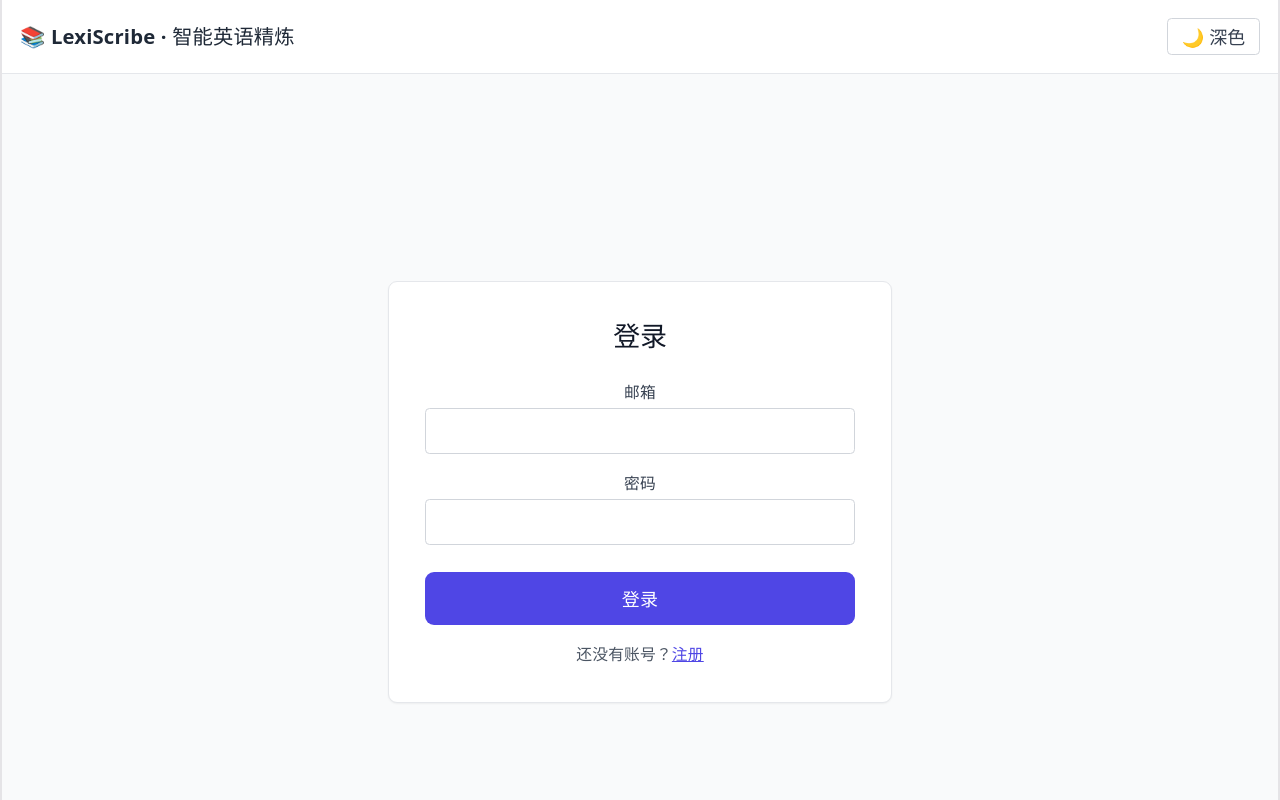
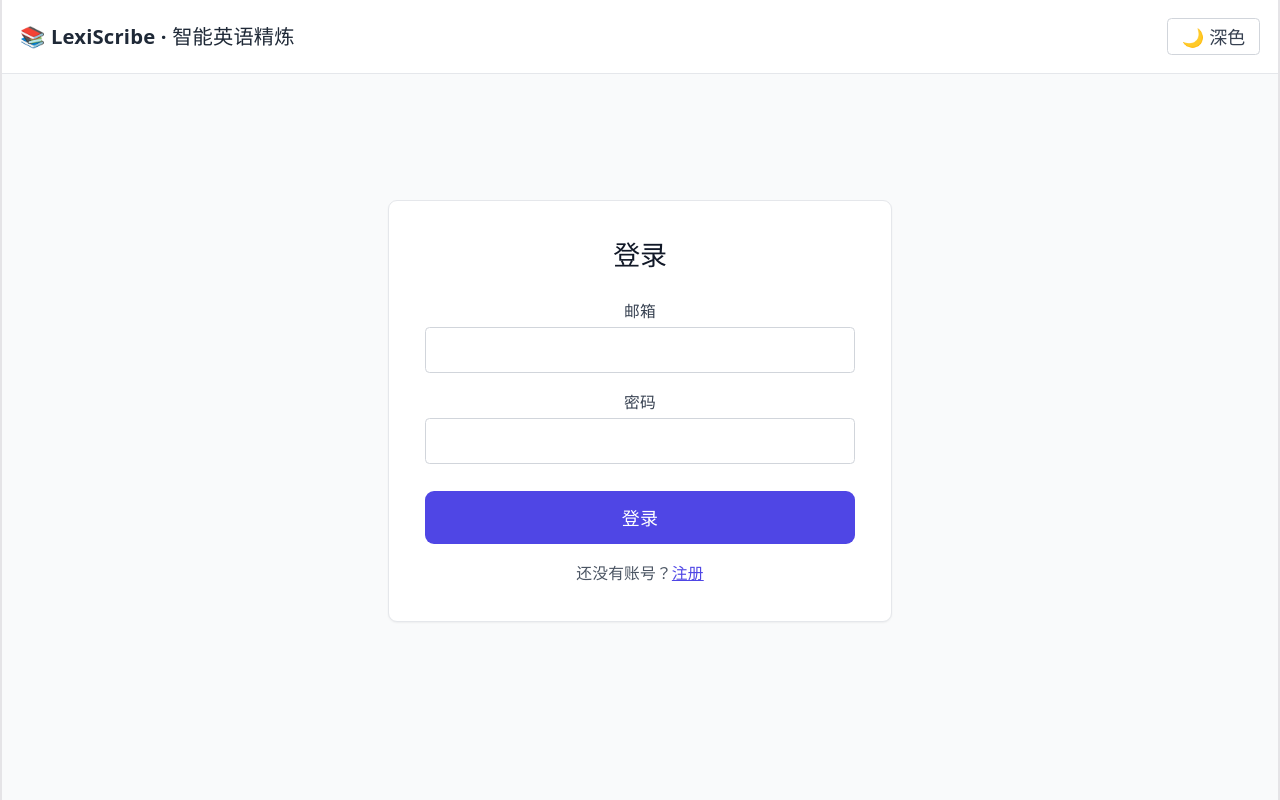
Before and after one commit to Chlorine001/english-review-frontend, a Vue app: page /login in a window 1280 px wide. Built offline with nearby package versions, Linux system fonts and the light colour scheme; no server answers.

Commit message:
微调页面布局

```diff
--- a/src/views/Dashboard.vue
+++ b/src/views/Dashboard.vue
@@ -21,7 +21,7 @@
         <div class="flex flex-col sm:flex-row gap-4">
             <router-link to="/review" class="btn-primary">🚀 开始复习</router-link>
             <router-link to="/add" class="btn-secondary">➕ 添加句子</router-link>
-            <!-- <router-link to="/library" class="btn-secondary">📖 句子库</router-link> -->
+            <router-link to="/library" class="btn-secondary">📖 句子库</router-link>
         </div>
     </div>
 </template>
--- a/src/views/Login.vue
+++ b/src/views/Login.vue
@@ -1,5 +1,5 @@
 <template>
-  <div class="min-h-screen flex items-center justify-center bg-gray-50 dark:bg-[#1a1b2e]">
+  <div class="min-h-screen flex items-start pt-24 justify-center bg-gray-50 dark:bg-[#1a1b2e]">
     <div class="w-full max-w-md p-8 card">
       <h2 class="text-2xl font-bold text-center mb-6 text-gray-900 dark:text-white">登录</h2>
 
--- a/src/views/Register.vue
+++ b/src/views/Register.vue
@@ -1,5 +1,5 @@
 <template>
-    <div class="min-h-screen flex items-center justify-center bg-gray-50 dark:bg-[#1a1b2e]">
+    <div class="min-h-screen flex items-start pt-24 justify-center bg-gray-50 dark:bg-[#1a1b2e]">
         <div class="w-full max-w-md p-8 card">
             <h2 class="text-2xl font-bold text-center mb-6 text-gray-900 dark:text-white">注册</h2>
 
--- a/vite.config.ts
+++ b/vite.config.ts
@@ -1,6 +1,7 @@
 import { defineConfig, loadEnv } from 'vite'
 import vue from '@vitejs/plugin-vue'
-import path from 'path'
+import path from 'path';
+const __dirname = import.meta.dirname; // 直接使用
 
 export default defineConfig(({ mode }) => {
   // 加载环境变量（第三个参数 '' 表示加载所有变量，不限前缀）
```
